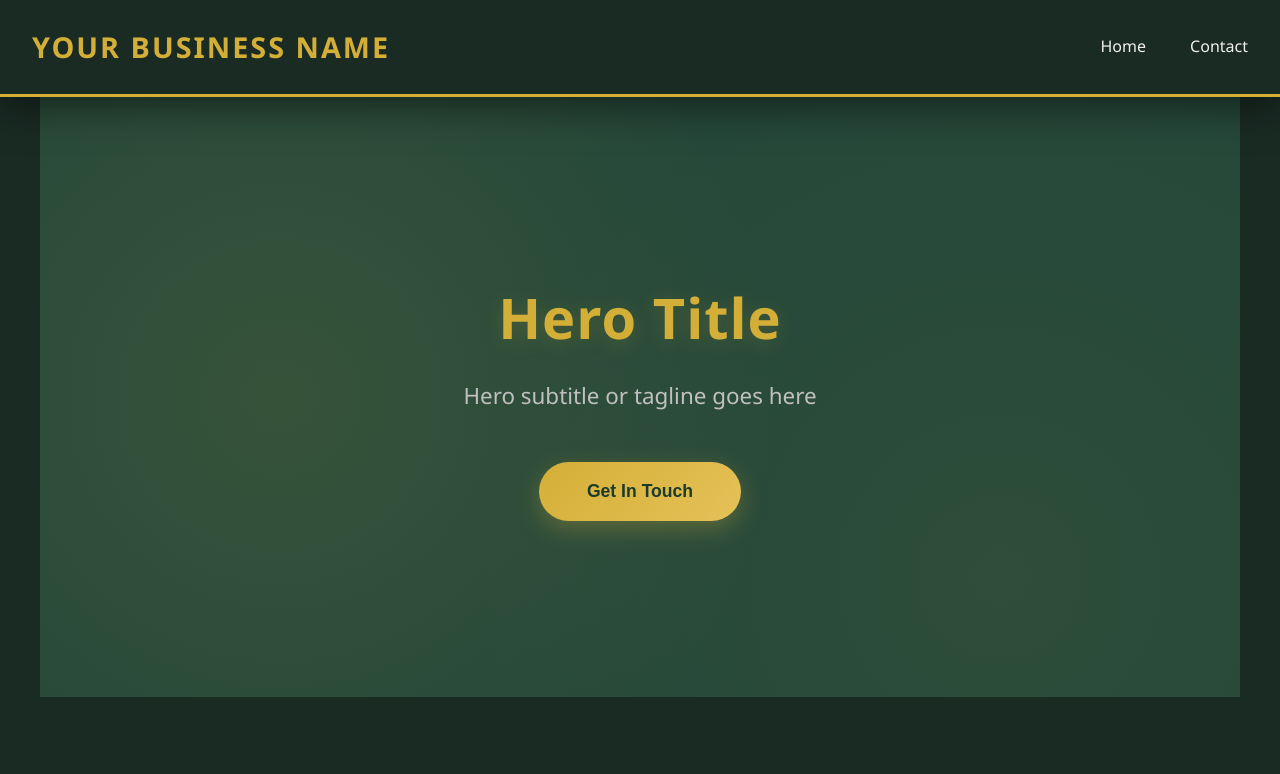
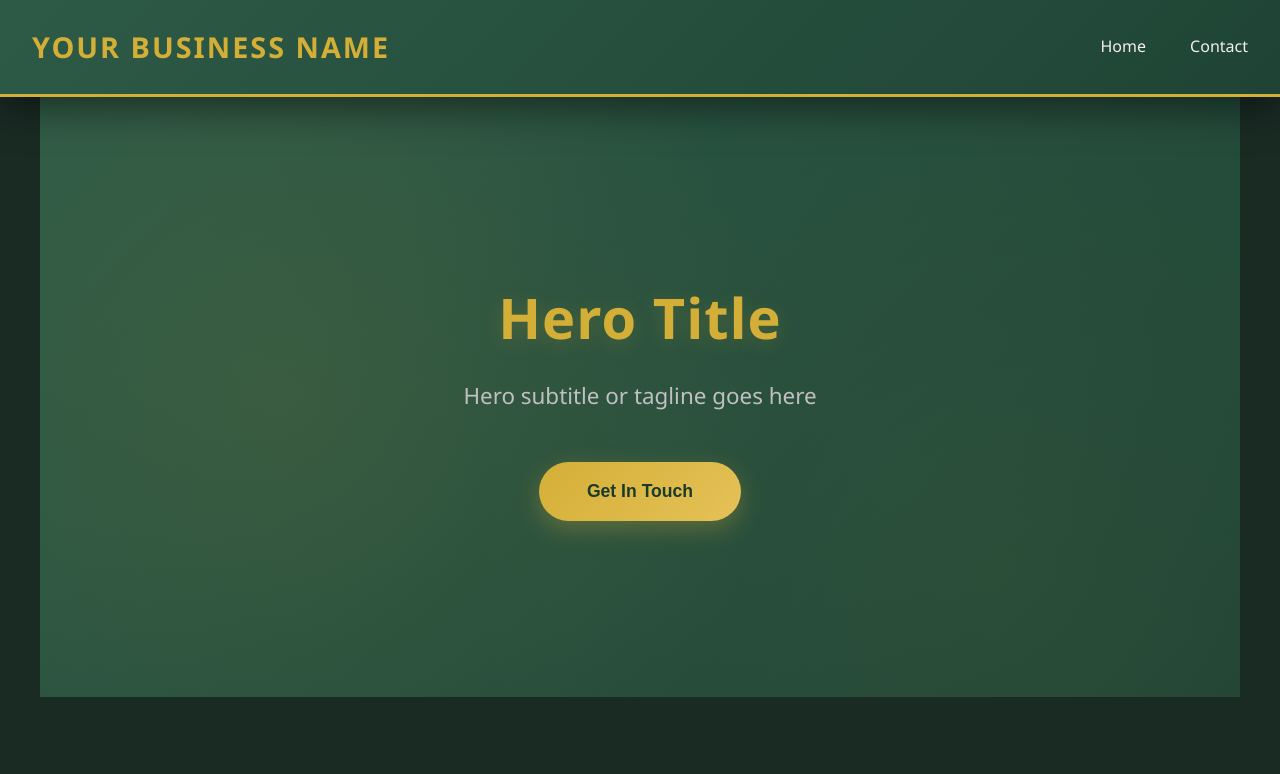
Before and after one commit to Abhimr2/Abhimr2.github.io, a plain HTML site: page index.html in a window 1280 px wide. Shown: the top 774 px of the page. Drawn offline with nearby package versions, Linux system fonts and the light colour scheme.

Commit message:
Change background to linear gradient for multiple sections

```diff
--- a/index.html
+++ b/index.html
@@ -11,25 +11,16 @@
             box-sizing: border-box;
         }
 
-        html {
-            margin: 0;
-            padding: 0;
-            overflow-x: hidden;
-        }
-
         body {
             font-family: 'Segoe UI', Tahoma, Geneva, Verdana, sans-serif;
             line-height: 1.6;
             color: #f0f0f0;
             background: #1a2b24;
             background-attachment: fixed;
-            margin: 0;
-            padding: 0;
-            overflow-x: hidden;
         }
 
         header {
-            background: #1a2b24;
+            background: linear-gradient(135deg, #2d5a47 0%, #1f4435 100%);
             border-bottom: 3px solid #d4af37;
             padding: 1.5rem 2rem;
             display: flex;
@@ -94,7 +85,7 @@
         }
 
         .hero {
-            background: #25483a;
+            background: linear-gradient(135deg, #2d5a47 0%, #1f4435 100%);
             color: #f0f0f0;
             padding: 8rem 2rem;
             text-align: center;
@@ -355,7 +346,7 @@
         }
 
         footer {
-            background: #1a2b24;
+            background: linear-gradient(135deg, #2d5a47 0%, #1f4435 100%);
             color: #f0f0f0;
             text-align: center;
             padding: 2.5rem;
```
